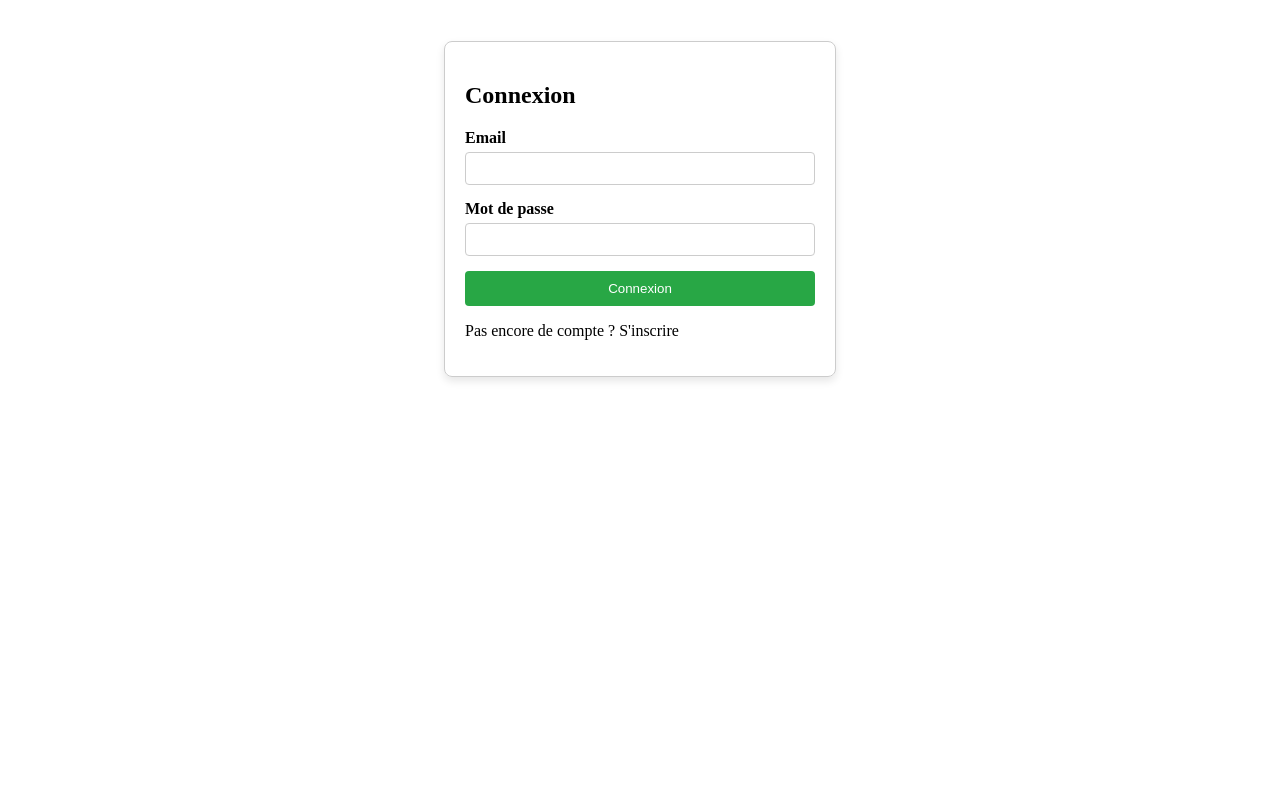
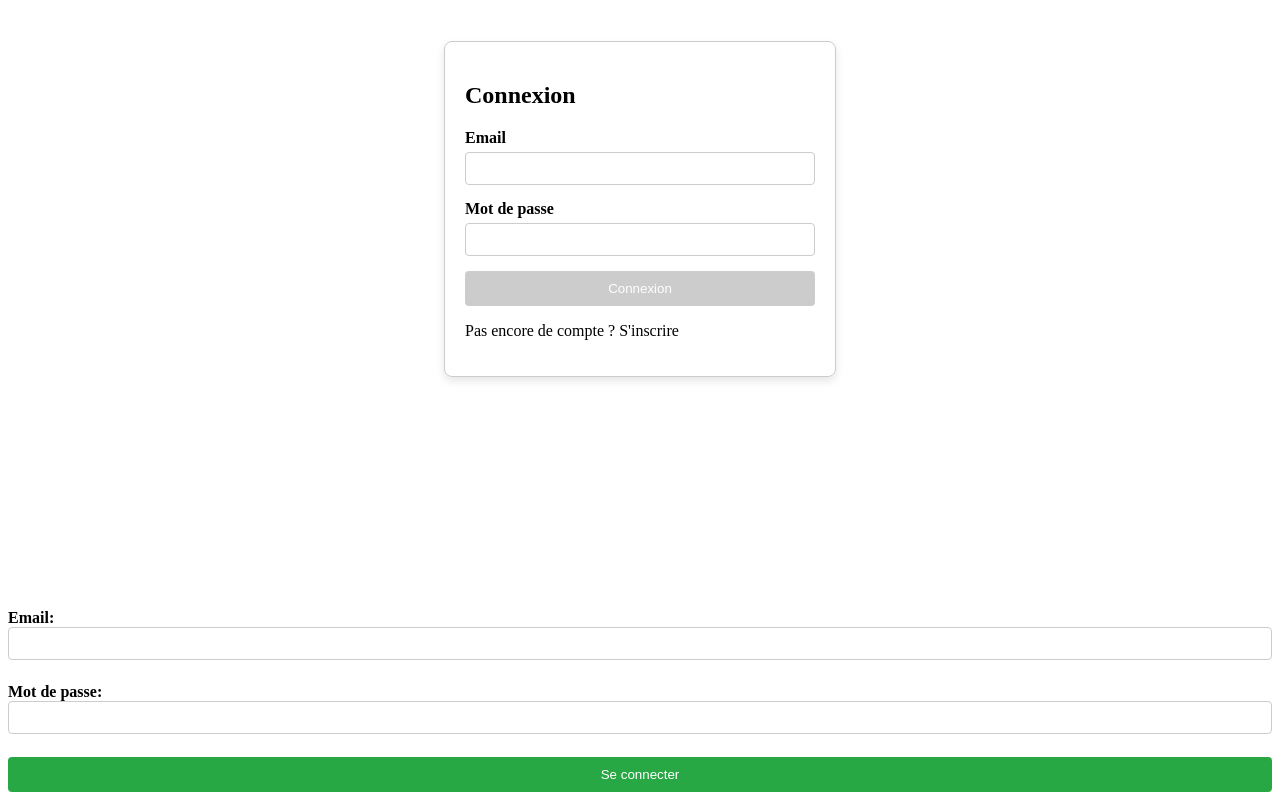
Before and after one commit to khayridine/angular-pfe, an Angular app: page / in a window 1280 px wide. Shown: the part 199-999 px from the top of the page. Before the commit the page ends 816 px from the top, so only its background shows below. Built offline with nearby package versions, Linux system fonts and the light colour scheme.

Commit message:
fix login page error

```diff
--- a/src/app/pages/login/login.component.html
+++ b/src/app/pages/login/login.component.html
@@ -15,17 +15,33 @@
       <!-- Champ Mot de passe -->
       <div class="input-group">
         <label>Mot de passe</label>
-        <input type="password" formControlName="password">
+      <input type="password" formControlName="password">
         <p *ngIf="loginForm.get('password')?.invalid && loginForm.get('password')?.touched" class="error-message">
           Le mot de passe doit comporter au moins 6 caractères.
         </p>
       </div>
 
+      <!-- Message d'erreur -->
+      <p *ngIf="errorMessage" class="error-message">{{ errorMessage }}</p>
 
       <!-- Bouton de soumission -->
-      <button type="submit"  >Connexion</button>
+      <button type="submit" [disabled]="loginForm.invalid">Connexion</button>
 
       <p>Pas encore de compte ? <a routerLink="/signup">S'inscrire</a></p>
     </form>
   </div>
 </div>
+
+<form [formGroup]="loginForm" (ngSubmit)="login()">
+  <label>
+    Email:
+    <input type="email" formControlName="email">
+  </label>
+  <br>
+  <label>
+    Mot de passe:
+    <input type="password" formControlName="password">
+  </label>
+  <br>
+  <button type="submit">Se connecter</button>
+</form>
--- a/src/app/pages/login/login.component.ts
+++ b/src/app/pages/login/login.component.ts
@@ -21,8 +21,8 @@ export class LoginComponent implements OnInit {
 
   ngOnInit(): void {
     this.loginForm = this.fb.group({
-      email: ['', Validators.required, Validators.email],// Ensures valid email format
-      password: ['', Validators.required, Validators.minLength(6)]// Minimum 6 characters for password
+      email: ['', [Validators.required, Validators.email]],  // Ensures valid email format
+      password: ['', [Validators.required, Validators.minLength(6)]]  // Minimum 6 characters for password
     })
   };
 
@@ -30,7 +30,6 @@ export class LoginComponent implements OnInit {
 
 
 login() {
-  console.log("this.form ", this.loginForm.value);
 
   if (this.loginForm.invalid) {
     console.log("this.form ", this.loginForm.value);
```
